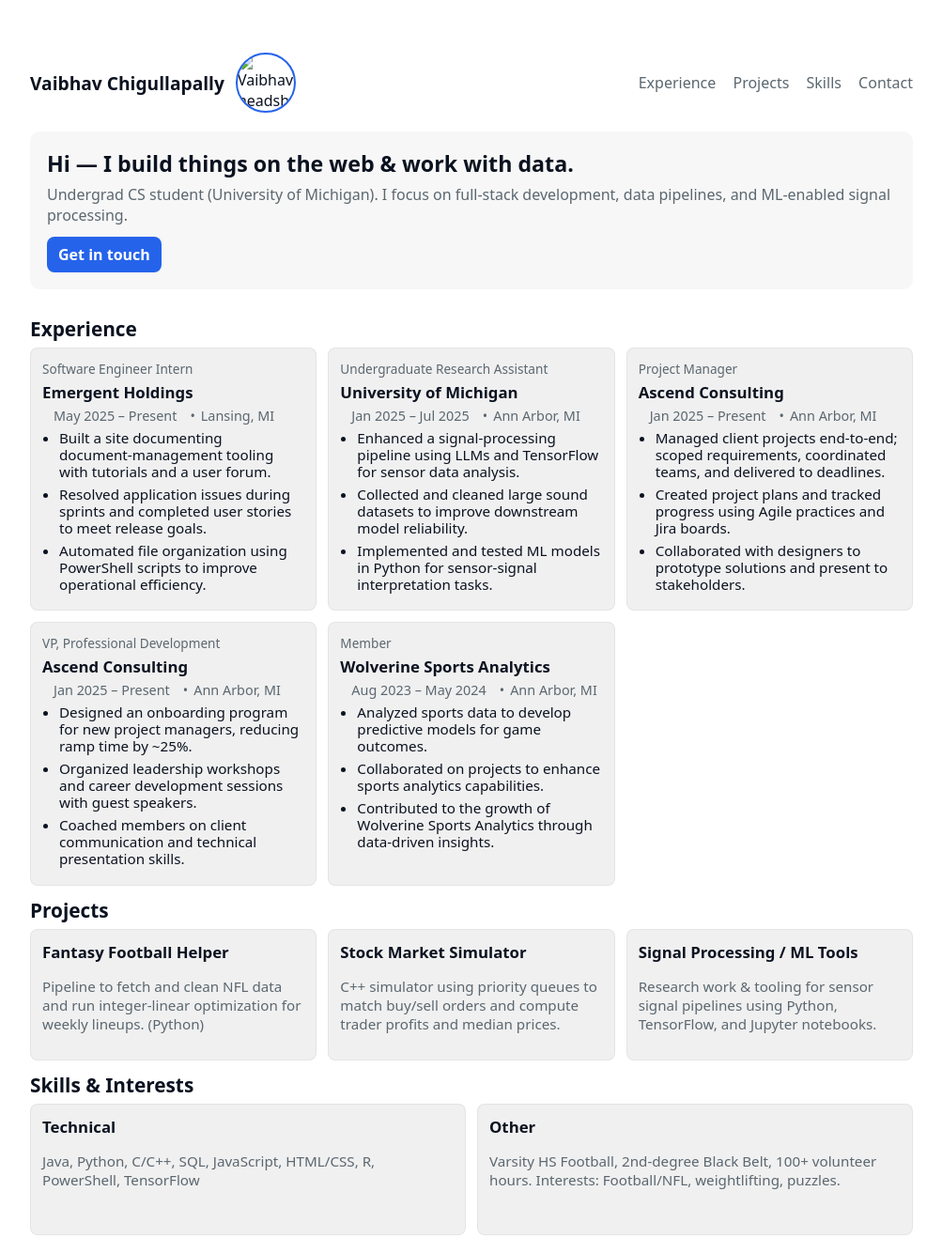
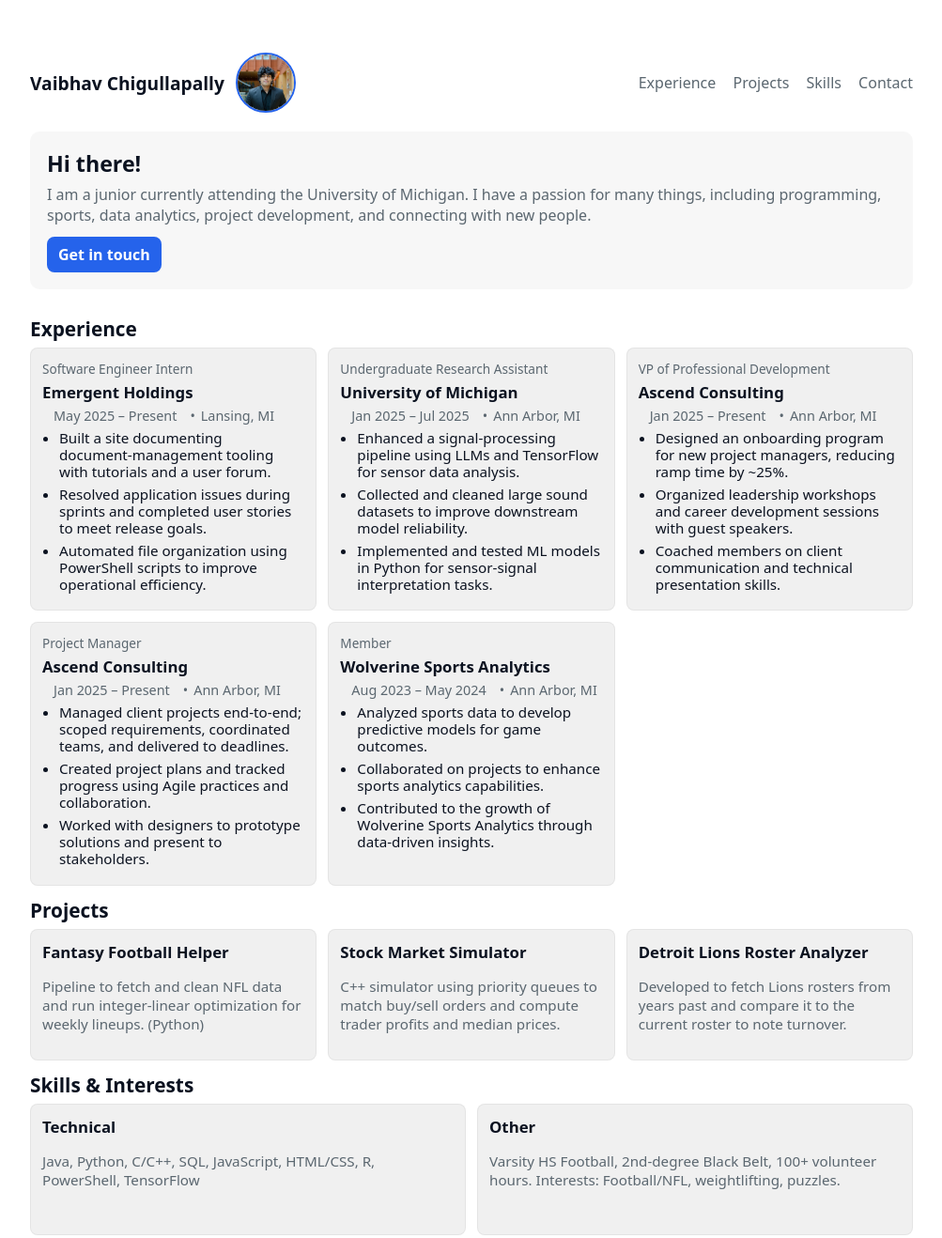
Before and after one commit to vchigull/vchigull.github.io, a plain HTML site: page index.html in a window 1280 px wide. Shown: the top 1318 px of the page at 94% size, without its empty margins (138-1141 px from the left). Drawn offline with Linux system fonts and the light colour scheme.

Commit message:
Add headshot and update header

```diff
--- a/index.html
+++ b/index.html
@@ -39,7 +39,7 @@
       <div class="brand-row">
         <div class="brand">Vaibhav Chigullapally</div>
         <!-- Replace HEADSHOT_URL with your image URL or /images/headshot.jpg -->
-        <img class="headshot" src="HEADSHOT_URL" alt="Vaibhav headshot" />
+        <img class="headshot" src="headshot.jpg" alt="Vaibhav headshot" />
       </div>
       <nav aria-label="Main nav">
         <a href="#experience">Experience</a>
@@ -51,8 +51,8 @@
 
     <main>
       <section class="hero" id="home">
-        <h1>Hi — I build things on the web & work with data.</h1>
-        <p class="lead">Undergrad CS student (University of Michigan). I focus on full‑stack development, data pipelines, and ML‑enabled signal processing.</p>
+        <h1>Hi there!</h1>
+        <p class="lead">I am a junior currently attending the University of Michigan. I have a passion for many things, including programming, sports, data analytics, project development, and connecting with new people.</p>
         <div style="margin-top:12px">
           <a class="button" href="#contact">Get in touch</a>
         </div>
@@ -90,26 +90,26 @@
 
           <article class="card">
             <div>
-              <div class="eyebrow">Project Manager</div>
+              <div class="eyebrow">VP of Professional Development</div>
               <h3>Ascend Consulting</h3>
               <div class="meta"><span>Jan 2025 – Present</span><span>Ann Arbor, MI</span></div>
               <ul>
-                <li>Managed client projects end‑to‑end; scoped requirements, coordinated teams, and delivered to deadlines.</li>
-                <li>Created project plans and tracked progress using Agile practices and Jira boards.</li>
-                <li>Collaborated with designers to prototype solutions and present to stakeholders.</li>
+                <li>Designed an onboarding program for new project managers, reducing ramp time by ~25%.</li>
+                <li>Organized leadership workshops and career development sessions with guest speakers.</li>
+                <li>Coached members on client communication and technical presentation skills.</li>
               </ul>
             </div>
           </article>
 
           <article class="card">
             <div>
-              <div class="eyebrow">VP, Professional Development</div>
+              <div class="eyebrow">Project Manager</div>
               <h3>Ascend Consulting</h3>
               <div class="meta"><span>Jan 2025 – Present</span><span>Ann Arbor, MI</span></div>
               <ul>
-                <li>Designed an onboarding program for new project managers, reducing ramp time by ~25%.</li>
-                <li>Organized leadership workshops and career development sessions with guest speakers.</li>
-                <li>Coached members on client communication and technical presentation skills.</li>
+                <li>Managed client projects end‑to‑end; scoped requirements, coordinated teams, and delivered to deadlines.</li>
+                <li>Created project plans and tracked progress using Agile practices and collaboration.</li>
+                <li>Worked with designers to prototype solutions and present to stakeholders.</li>
               </ul>
             </div>
           </article>
@@ -150,8 +150,8 @@
 
           <article class="card">
             <div>
-              <h3>Signal Processing / ML Tools</h3>
-              <p class="muted">Research work & tooling for sensor signal pipelines using Python, TensorFlow, and Jupyter notebooks.</p>
+              <h3>Detroit Lions Roster Analyzer</h3>
+              <p class="muted">Developed to fetch Lions rosters from years past and compare it to the current roster to note turnover.</p>
             </div>
           </article>
         </div>
```
Also changed, not shown: headshot.jpg (added).
